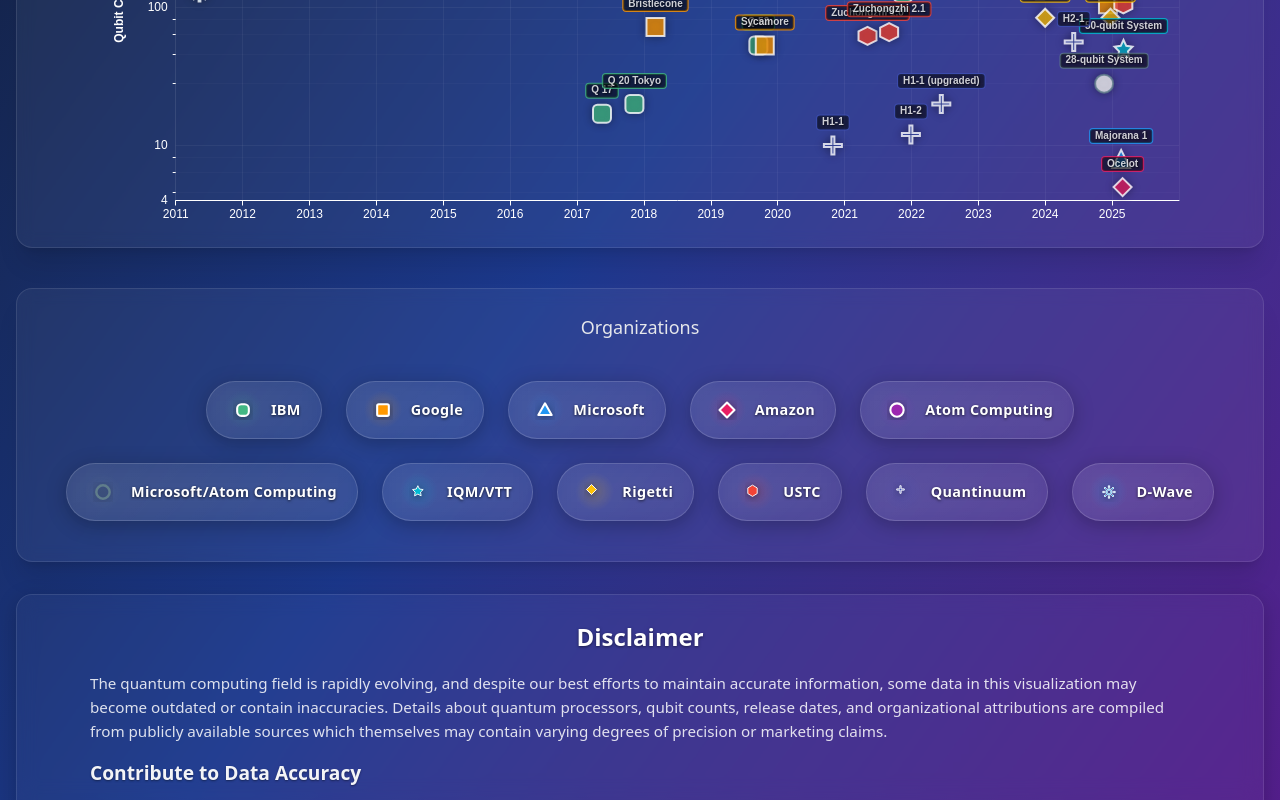
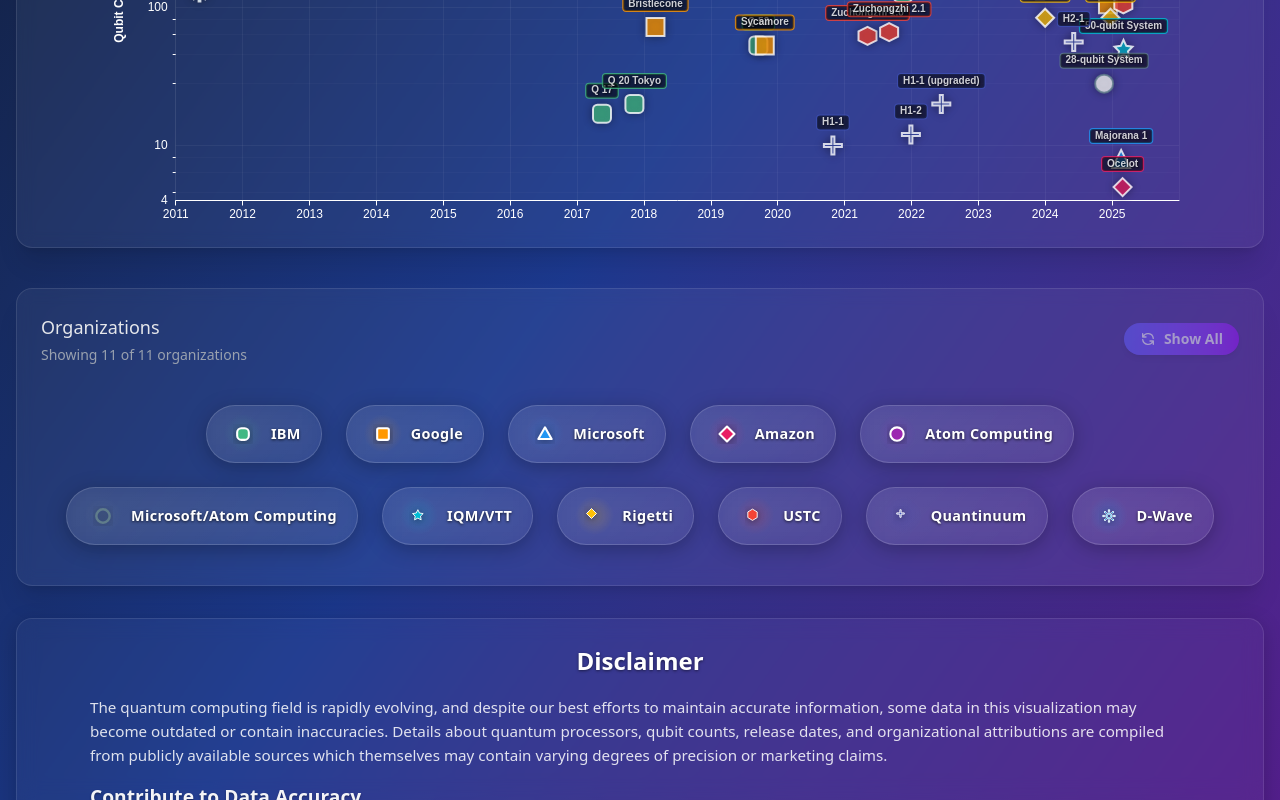
Before and after one commit to aben20807/quantum-computer-timeline, a Vue app: page / in a window 1280 px wide. Shown: the part 730-1530 px from the top of the page. Built offline with nearby package versions, Linux system fonts and the light colour scheme.

Commit message:
feat: Implement organization visibility toggle and update chart filtering based on visible organizations

```diff
--- a/src/App.vue
+++ b/src/App.vue
@@ -9,6 +9,7 @@
 
 const qpuData = ref([]);
 const organizations = ref([]);  // Will hold organization data for the legend
+const visibleOrganizations = ref(new Set());  // Track which organizations are visible
 const selectedQPU = ref(null);
 const showTooltip = ref(false);
 const tooltipPosition = ref({ x: 0, y: 0 });
@@ -66,7 +67,8 @@
   return orgNames.map((name, index) => ({
     name,
     color: palette[index % palette.length].color,
-    symbol: palette[index % palette.length].symbol
+    symbol: palette[index % palette.length].symbol,
+    visible: true // All organizations are visible by default
   }));
 }
 
@@ -93,6 +95,11 @@
           organizations.value = getOrganizationStyles(qpuData.value);
           console.log('App.vue - QPU data loaded:', qpuData.value);
           console.log('App.vue - Organizations generated:', organizations.value);
+
+          // Initialize all organizations as visible
+          visibleOrganizations.value = new Set(
+            organizations.value.map(org => org.name)
+          );
 
           // Ensure the organizations value is correctly structured and not empty
           if (!organizations.value || !Array.isArray(organizations.value) || organizations.value.length === 0) {
@@ -156,6 +163,34 @@
   showTooltip.value = false;
   selectedQPU.value = null;
 }
+
+function toggleOrganizationVisibility(orgName) {
+  // Toggle the visibility of the organization
+  if (visibleOrganizations.value.has(orgName)) {
+    visibleOrganizations.value.delete(orgName);
+  } else {
+    visibleOrganizations.value.add(orgName);
+  }
+
+  // Update the visible property in the organizations array
+  organizations.value = organizations.value.map(org => ({
+    ...org,
+    visible: visibleOrganizations.value.has(org.name)
+  }));
+}
+
+function resetOrganizationVisibility() {
+  // Make all organizations visible
+  visibleOrganizations.value = new Set(
+    organizations.value.map(org => org.name)
+  );
+
+  // Update the visible property in the organizations array
+  organizations.value = organizations.value.map(org => ({
+    ...org,
+    visible: true
+  }));
+}
 </script>
 
 <template>
@@ -172,14 +207,37 @@
         <TimelineChart
           :data="qpuData"
           :organization-styles="organizations"
+          :visible-organizations="visibleOrganizations"
           @point-hover="handlePointHover"
           @mouseleave="handleChartLeave"
         />
       </div>
       <div class="max-w-7xl mx-auto w-full">
         <div class="bg-white/5 rounded-2xl p-6 shadow-xl backdrop-blur-sm border border-white/10">
-          <h2 class="text-lg font-medium mb-6 text-center text-gray-200">Organizations</h2>
-          <QPULegend :companies="organizations" />
+          <div class="flex justify-between items-center mb-6">
+            <div>
+              <h2 class="text-lg font-medium text-gray-200">Organizations</h2>
+              <div class="text-sm text-gray-400 mt-1">
+                Showing {{ visibleOrganizations.size }} of {{ organizations.length }} organizations
+              </div>
+            </div>
+            <button
+              @click="resetOrganizationVisibility"
+              class="px-4 py-1.5 bg-gradient-to-r from-indigo-500 to-purple-600 hover:from-indigo-600 hover:to-purple-700 text-white text-sm font-medium rounded-full transition-all duration-300 flex items-center gap-2 shadow-md hover:shadow-lg transform hover:-translate-y-0.5"
+              :disabled="visibleOrganizations.size === organizations.length"
+              :class="{ 'opacity-50 cursor-not-allowed hover:shadow-md hover:transform-none': visibleOrganizations.size === organizations.length }"
+            >
+              <svg xmlns="http://www.w3.org/2000/svg" class="h-4 w-4" fill="none" viewBox="0 0 24 24" stroke="currentColor">
+                <path stroke-linecap="round" stroke-linejoin="round" stroke-width="2" d="M4 4v5h.582m15.356 2A8.001 8.001 0 004.582 9m0 0H9m11 11v-5h-.581m0 0a8.003 8.003 0 01-15.357-2m15.357 2H15" />
+              </svg>
+              <span class="font-semibold">Show All</span>
+            </button>
+          </div>
+          <QPULegend
+            :companies="organizations"
+            :visible-organizations="visibleOrganizations"
+            @toggle-organization="toggleOrganizationVisibility"
+          />
           <!-- Display debug info if legend is empty -->
           <div v-if="!organizations || !organizations.length" class="text-center text-red-400 mt-4">
             <p>Debug: No organizations data available.</p>
--- a/src/components/AboutSection.vue
+++ b/src/components/AboutSection.vue
@@ -4,6 +4,7 @@
     <p class="about-text">
       This website visualizes the timeline of quantum computer development using real QPU data.
       Hover over points for details and paper links. Each organization is represented by unique colors and symbols.
+      Click on legend items to filter the chart by organization.
     </p>
   </section>
 </template>
--- a/src/components/QPULegend.vue
+++ b/src/components/QPULegend.vue
@@ -19,14 +19,16 @@
            backdropFilter: 'blur(12px)',
            border: '1px solid rgba(255,255,255,0.15)',
            transition: 'all 0.3s cubic-bezier(0.4, 0, 0.2, 1)',
-           cursor: 'default',
+           cursor: 'pointer',
            boxShadow: '0 4px 20px rgba(0,0,0,0.25)',
            animationDelay: `${index * 0.1}s`,
            position: 'relative',
-           overflow: 'hidden'
+           overflow: 'hidden',
+           opacity: visibleOrganizations.has(organization.name) ? '1' : '0.5'
          }"
          @mouseenter="onHover"
-         @mouseleave="onLeave">
+         @mouseleave="onLeave"
+         @click="toggleOrganization(organization.name)">
 
       <!-- SVG Symbol Container -->
       <div style="position: relative; display: flex; align-items: center; justify-content: center; width: 2rem; height: 2rem;">
@@ -180,8 +182,14 @@
   companies: { // Keeping prop name for API compatibility
     type: Array,
     default: () => []
+  },
+  visibleOrganizations: {
+    type: Set,
+    default: () => new Set()
   }
 });
+
+const emit = defineEmits(['toggle-organization']);
 
 // Debug - log the companies prop whenever it changes
 import { watch } from 'vue';
@@ -201,17 +209,11 @@
   if (shine) {
     shine.style.opacity = '1';
   }
-
-  // Scale the SVG
-  const svg = target.querySelector('svg');
-  if (svg) {
-    svg.style.transform = 'scale(1.15)';
-  }
 };
 
 const onLeave = (event) => {
   const target = event.currentTarget;
-  target.style.transform = 'translateY(0) scale(1)';
+  target.style.transform = '';
   target.style.boxShadow = '0 4px 20px rgba(0,0,0,0.25)';
   target.style.background = 'linear-gradient(135deg, rgba(255,255,255,0.08) 0%, rgba(255,255,255,0.04) 100%)';
   target.style.borderColor = 'rgba(255,255,255,0.15)';
@@ -221,16 +223,12 @@
   if (shine) {
     shine.style.opacity = '0';
   }
-
-  // Reset SVG scale
-  const svg = target.querySelector('svg');
-  if (svg) {
-    svg.style.transform = 'scale(1)';
-  }
 };
 
-// Debug logging
-console.log('QPULegend companies:', props.companies);
+// Function to toggle organization visibility
+const toggleOrganization = (orgName) => {
+  emit('toggle-organization', orgName);
+};
 </script>
 
 <style scoped>
--- a/src/components/TimelineChart.vue
+++ b/src/components/TimelineChart.vue
@@ -21,6 +21,10 @@
   organizationStyles: {
     type: Array,
     default: () => []
+  },
+  visibleOrganizations: {
+    type: Set,
+    default: () => new Set()
   }
 });
 
@@ -56,8 +60,9 @@
     .filter(qpu => {
       const hasDate = qpu.releaseDate && !isNaN(Date.parse(qpu.releaseDate));
       const hasQubit = !isNaN(Number(qpu.qubitCount));
-      console.log('QPU:', qpu.name, 'hasDate:', hasDate, 'hasQubit:', hasQubit, 'date:', qpu.releaseDate, 'qubits:', qpu.qubitCount);
-      return hasDate && hasQubit;
+      const isVisible = props.visibleOrganizations.has(qpu.organization);
+      console.log('QPU:', qpu.name, 'hasDate:', hasDate, 'hasQubit:', hasQubit, 'isVisible:', isVisible);
+      return hasDate && hasQubit && isVisible;
     })
     .map(qpu => {
       const timestamp = new Date(qpu.releaseDate).getTime();
@@ -312,4 +317,10 @@
   console.log('Data changed:', newData);
   nextTick(() => renderChart());
 }, { deep: true });
+
+// Watch for changes in visible organizations
+watch(() => props.visibleOrganizations, () => {
+  console.log('Visible organizations changed:', [...props.visibleOrganizations]);
+  nextTick(() => renderChart());
+}, { deep: true });
 </script>
```
